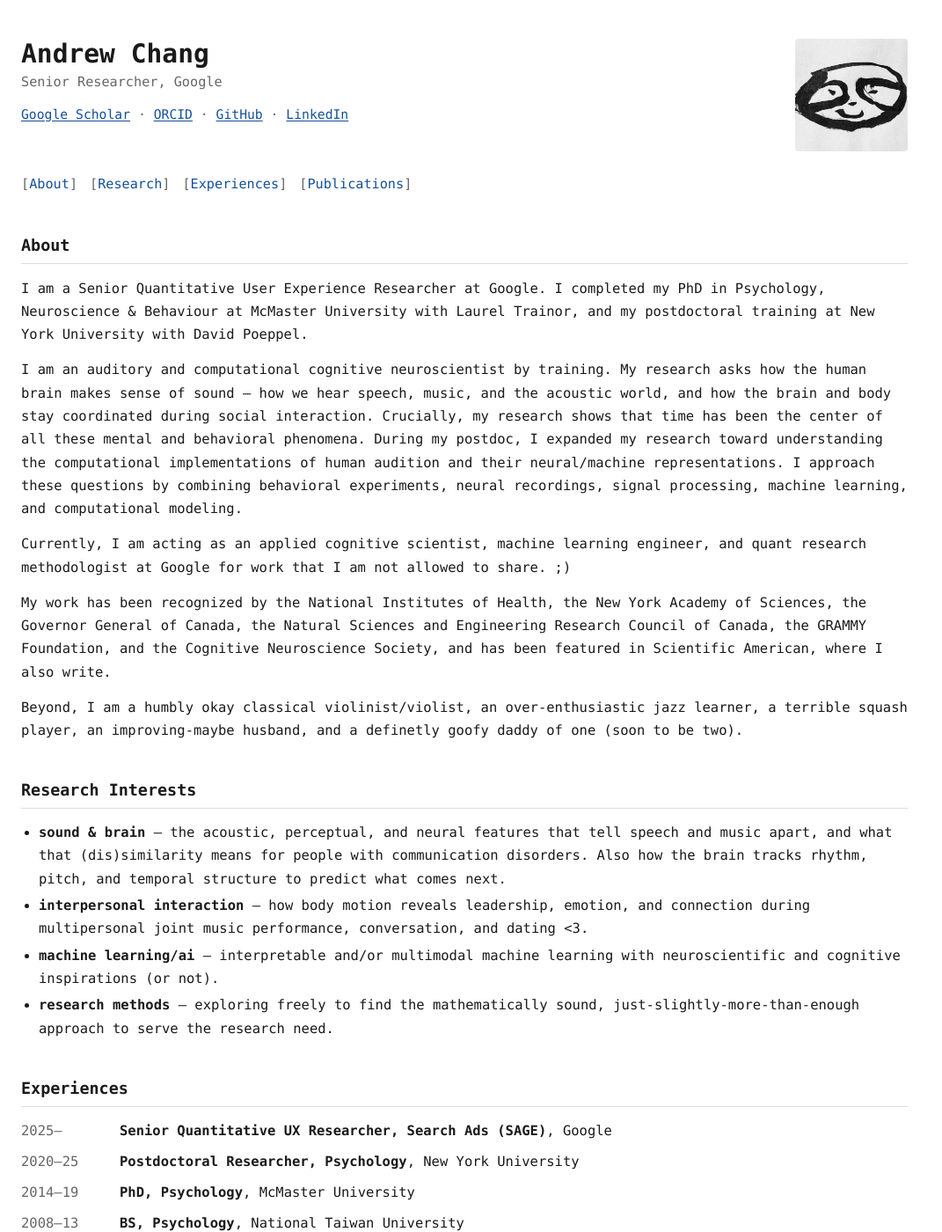
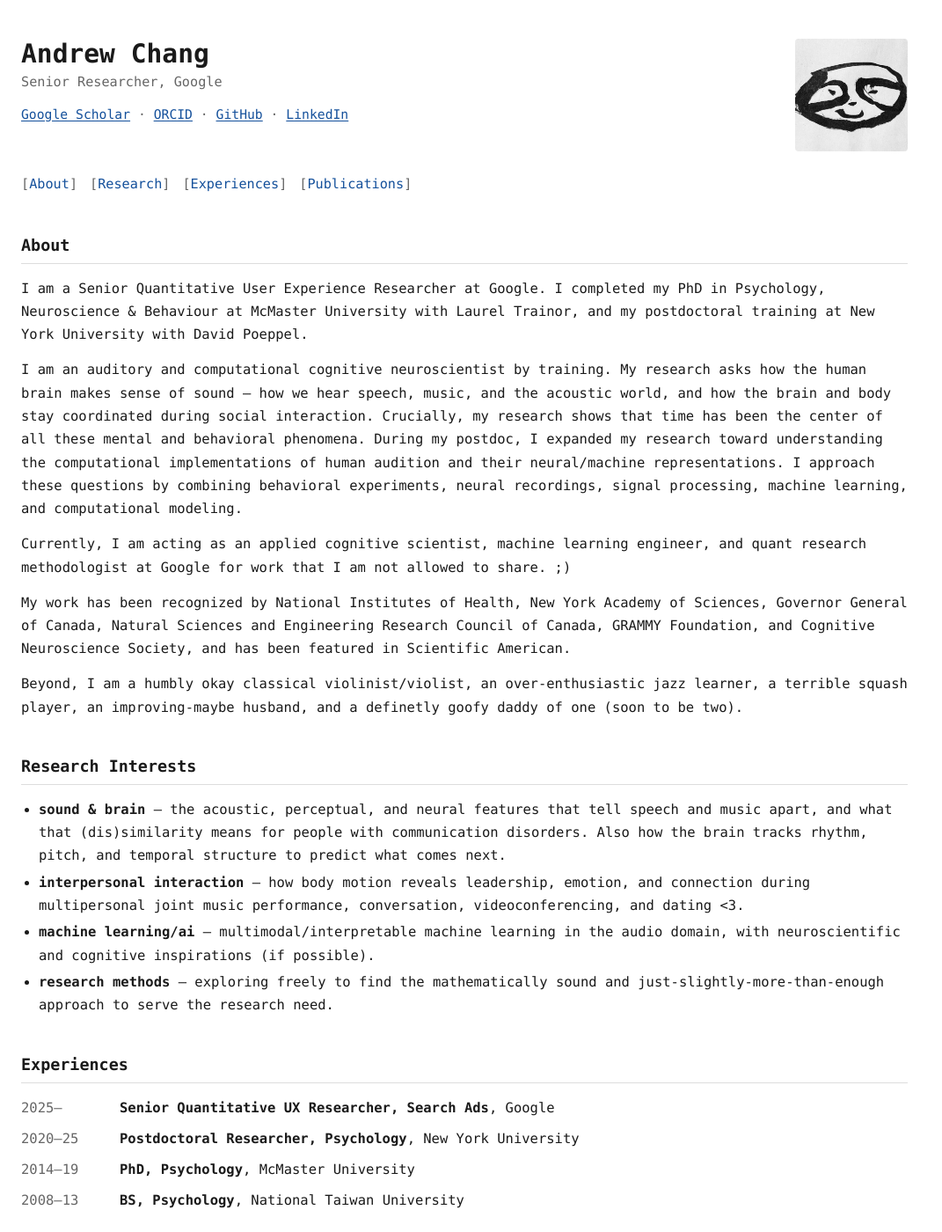
Before and after one commit to curlsloth/curlsloth.github.io, a Jekyll site: the page built from index.md, in a window 1280 px wide and 1400 px high. Shown: the whole window at 88% size, without its empty margins (0-1071 px from the left). Built offline with Jekyll 4.4.1, drawn with Linux system fonts in a browser that asks for light colours.

Commit message:
Update index.md to refine research interests and correct work recognition details

```diff
--- a/index.md
+++ b/index.md
@@ -12,7 +12,7 @@ I am an auditory and computational cognitive neuroscientist by training. My rese
 
 Currently, I am acting as an applied cognitive scientist, machine learning engineer, and quant research methodologist at Google for work that I am not allowed to share. ;)
 
-My work has been recognized by the National Institutes of Health, the New York Academy of Sciences, the Governor General of Canada, the Natural Sciences and Engineering Research Council of Canada, the GRAMMY Foundation, and the Cognitive Neuroscience Society, and has been featured in Scientific American, where I also write.
+My work has been recognized by National Institutes of Health, New York Academy of Sciences, Governor General of Canada, Natural Sciences and Engineering Research Council of Canada, GRAMMY Foundation, and Cognitive Neuroscience Society, and has been featured in Scientific American.
 
 Beyond, I am a humbly okay classical violinist/violist, an over-enthusiastic jazz learner, a terrible squash player, an improving-maybe husband, and a definetly goofy daddy of one (soon to be two).
 
@@ -22,16 +22,16 @@ Beyond, I am a humbly okay classical violinist/violist, an over-enthusiastic jaz
 ## Research Interests
 
 - **sound & brain** — the acoustic, perceptual, and neural features that tell speech and music apart, and what that (dis)similarity means for people with communication disorders. Also how the brain tracks rhythm, pitch, and temporal structure to predict what comes next.
-- **interpersonal interaction** — how body motion reveals leadership, emotion, and connection during multipersonal joint music performance, conversation, and dating <3.
-- **machine learning/ai** — interpretable and/or multimodal machine learning with neuroscientific and cognitive inspirations (or not).
-- **research methods** — exploring freely to find the mathematically sound, just-slightly-more-than-enough approach to serve the research need.
+- **interpersonal interaction** — how body motion reveals leadership, emotion, and connection during multipersonal joint music performance, conversation, videoconferencing, and dating <3.
+- **machine learning/ai** — multimodal/interpretable machine learning in the audio domain, with neuroscientific and cognitive inspirations (if possible).
+- **research methods** — exploring freely to find the mathematically sound and just-slightly-more-than-enough approach to serve the research need.
 </section>
 
 <section id="experiences" markdown="1">
 ## Experiences
 
 <ul class="cv">
-  <li><span class="date">2025–</span><span><strong>Senior Quantitative UX Researcher, Search Ads (SAGE)</strong>, Google</span></li>
+  <li><span class="date">2025–</span><span><strong>Senior Quantitative UX Researcher, Search Ads</strong>, Google</span></li>
   <li><span class="date">2020–25</span><span><strong>Postdoctoral Researcher, Psychology</strong>, New York University</span></li>
   <li><span class="date">2014–19</span><span><strong>PhD, Psychology</strong>, McMaster University</span></li>
   <li><span class="date">2008–13</span><span><strong>BS, Psychology</strong>, National Taiwan University</span></li>
```
